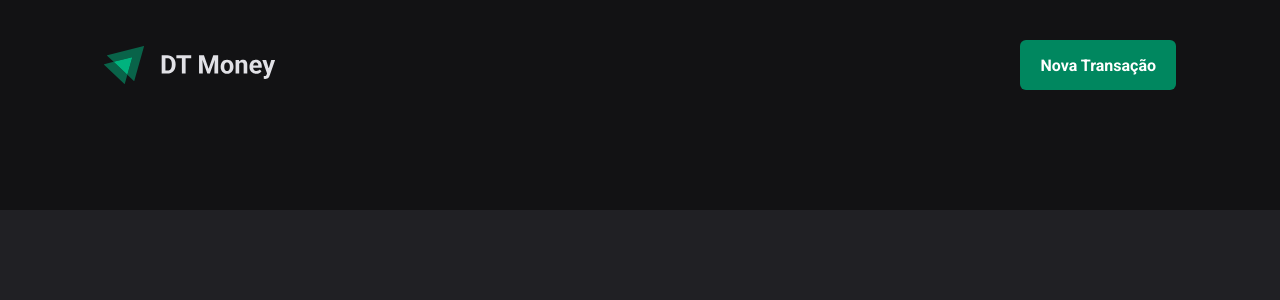
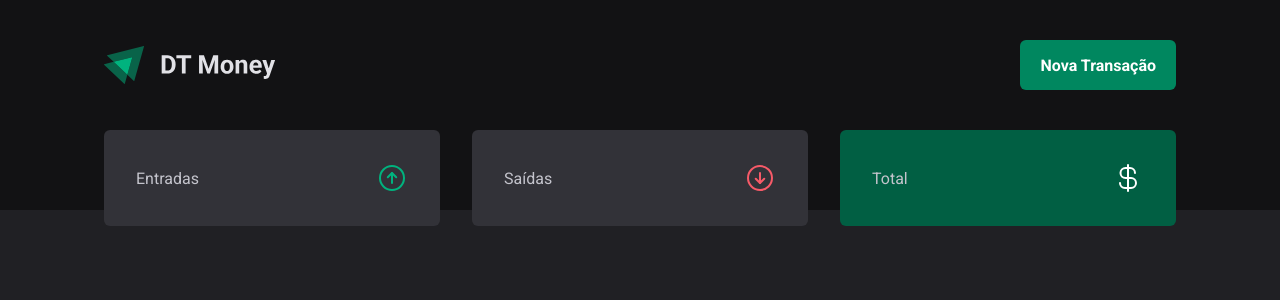
Before and after one commit to thiagofreitascarneiro/accounting, a React (Vite) app: page / in a window 1280 px wide. Shown: the top 300 px of the page. Built offline with nearby package versions, Linux system fonts and the light colour scheme.

Commit message:
styled Summary

```diff
--- a/package.json
+++ b/package.json
@@ -10,6 +10,7 @@
     "preview": "vite preview"
   },
   "dependencies": {
+    "phosphor-react": "^1.4.1",
     "react": "^18.2.0",
     "react-dom": "^18.2.0",
     "styled-components": "^5.3.9"
--- /dev/null
+++ b/src/components/Summary/index.tsx
@@ -0,0 +1,35 @@
+import { ArrowCircleDown, ArrowCircleUp, CurrencyDollar } from "phosphor-react";
+import { SummaryCard, SummaryContainer } from "./styles";
+
+export function Summary() {
+    return (
+        <SummaryContainer>
+            <SummaryCard>
+                <header>
+                    <span>Entradas</span>
+                    <ArrowCircleUp size={32} color="#00b37e" />
+                </header>
+
+                <strong>R$ 17.400,00</strong>
+            </SummaryCard>
+
+            <SummaryCard>
+                <header>
+                    <span>Saídas</span>
+                    <ArrowCircleDown size={32} color="#f75a68" />
+                </header>
+
+                <strong>R$ 17.400,00</strong>
+            </SummaryCard>
+
+            <SummaryCard variant="green">
+                <header>
+                    <span>Total</span>
+                    <CurrencyDollar size={32} color="#fff" />
+                </header>
+
+                <strong>R$ 17.400,00</strong>
+            </SummaryCard>
+        </SummaryContainer>
+    )
+}
--- /dev/null
+++ b/src/components/Summary/styles.ts
@@ -0,0 +1,41 @@
+import styled, { css } from "styled-components";
+
+export const SummaryContainer = styled.div`
+    width: 100%;
+    max-width: 1120px;
+    margin: 0 auto;
+    padding: 0 1.5rem;
+
+    display: grid;
+    grid-template-columns: repeat(3, 1fr);
+    gap: 2rem;
+
+    margin-top: -5rem;
+`
+interface SummaryCardProps {
+   variant?: 'green';
+}
+
+export const SummaryCard = styled.div<SummaryCardProps>`
+    background: ${props => props.theme["gray-600"]};
+    border-radius: 6px;
+    padding: 2rem;
+
+    header {
+       display: flex;
+       align-items: center;
+       justify-content: space-between;
+       color: ${props => props.theme["gray-300"]};
+    }
+
+    strong {
+        display: none;
+        margin-top: 1rem;
+        font-size: 2rem;
+    }
+
+    ${props => props.variant === 'green' && css`
+        background: ${props => props.theme["green-700"]};
+
+    `}
+`
--- a/src/pages/Transactions/index.tsx
+++ b/src/pages/Transactions/index.tsx
@@ -1,9 +1,11 @@
+import { Summary } from "../../components/Summary";
 import { Header } from "../../components/header";
 
 export function Transactions() {
     return (
         <div>
            < Header />
+           <Summary />
         </div>
     )
 }
```
Also changed, not shown: 1 other file (tests, documents, lock files or other folders).
